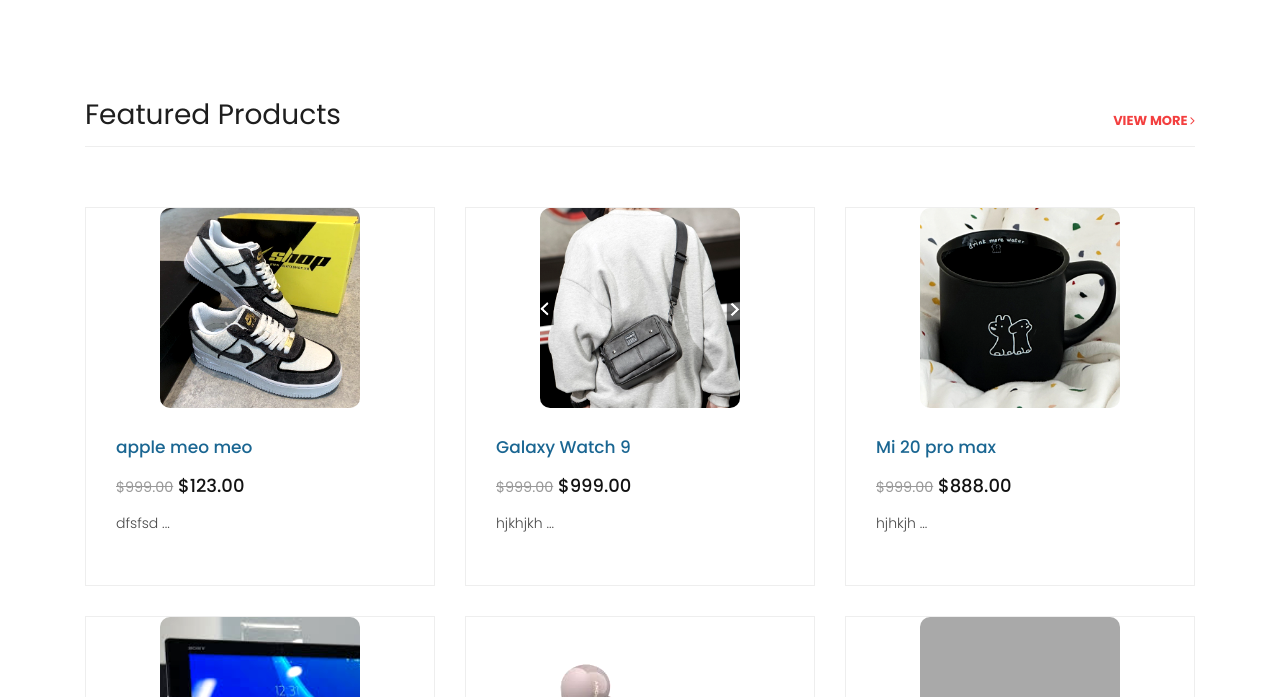
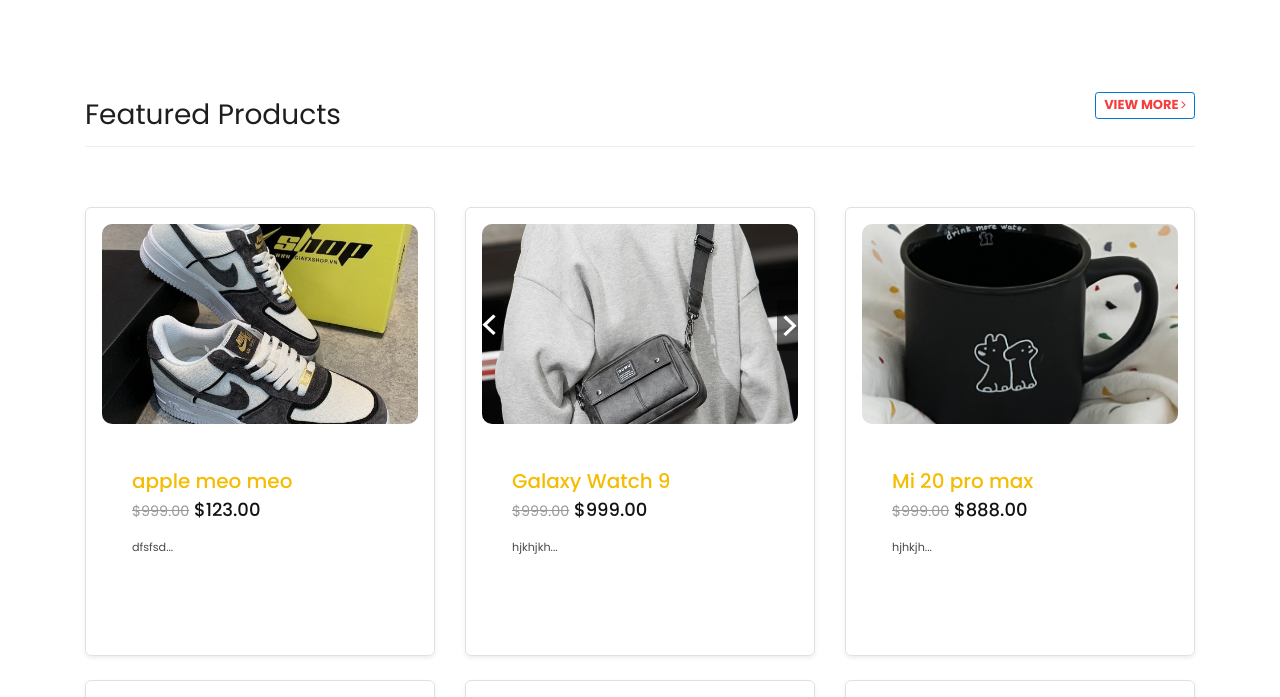
Before and after one commit to ThanhTuan208/Project_Shop, a PHP site: page / in a window 1280 px wide. Shown: the part 680-1377 px from the top of the page. Run offline with PHP 8.4, Linux system fonts and the light colour scheme; data comes from the database, SQL or seed files in the repository; data that the repository does not hold is empty; some libraries are stand-ins or nearby versions; grey boxes are pictures that could not be loaded.

Commit message:
little change

```diff
--- a/header.php
+++ b/header.php
@@ -1,10 +1,11 @@
+<?php session_start(); ?>
 <link href="https://cdn.jsdelivr.net/npm/bootstrap-icons/font/bootstrap-icons.css" rel="stylesheet">
 <link href="vendor/bootstrap/bootstrap.min.css" rel="stylesheet">
 <header class="">
     <nav class="navbar navbar-expand-lg">
         <div class="container">
             <a class="navbar-brand" href="index.php">
-                <?php session_start(); ?>
+
                 <h5 style="text-align: center;">Hello <br>
                     <em><?php echo isset($_SESSION['login_user']) ? $_SESSION["login_user"] : "friend" ?></em>
                 </h5>
@@ -45,7 +46,7 @@
                                 <i class="fa fa-list-alt mr-2"></i>
                                 <span>Shopping history</span>
                             </a>
-                        </div>
+                        </div>z`
                     </li>
 
                     <li class="nav-item">
--- a/index.php
+++ b/index.php
@@ -67,27 +67,28 @@
   <div class="latest-products">
     <div class="container">
       <div class="row">
-        <div class="col-md-12">
-          <div class="section-heading">
+        <div class="col-12">
+          <div class="section-heading d-flex justify-content-between align-items-center">
             <h2>Featured Products</h2>
-            <a href="featuredProduct.php">view more <i class="fa fa-angle-right"></i></a>
+            <a href="featuredProduct.php" class="btn btn-sm btn-outline-primary">view more <i
+                class="fa fa-angle-right"></i></a>
           </div>
         </div>
+
         <?php $getTopItem = $product->getFeatureItem(1, 0, 6);
         foreach ($getTopItem as $key => $value): ?>
-          <div class="col-md-4">
-            <div class="product-item">
-              <a style="width: 50px, height: 10px;" href="product-details.php?id=<?php echo $value['id'] ?>">
-                <img src="anh/<?php echo $value['image'] ?>" class="img-fluid" alt=""
-                  style="width: 200px; height: 200px; object-fit: cover;   display: block; margin: auto; filter: contrast(110%) brightness(105%); border-radius: 10px">
+          <div class="col-12 col-sm-6 col-lg-4 mb-4">
+            <div class="product-item border rounded shadow-sm p-3 h-100">
+              <a href="product-details.php?id=<?php echo $value['id'] ?>">
+                <img src="anh/<?php echo $value['image'] ?>" class="img-fluid" alt="<?php echo $value['name'] ?>"
+                  style="width: 100%; height: 200px; object-fit: cover; display: block; border-radius: 10px;">
               </a>
-              <div class="down-content">
+              <div class="down-content mt-3">
                 <a href="product-details.php?id=<?php echo $value['id'] ?>">
-                  <h4><?php echo $value['name'] ?></h4>
+                  <h5 class="text-truncate"><?php echo $value['name'] ?></h5>
                 </a>
                 <h6><small><del>$999.00</del></small> $<?php echo $value['price'] ?>.00</h6>
-                <p><?php echo substr($value['description'], 0, 100) ?> ...</p>
-
+                <p class="small"><?php echo substr($value['description'], 0, 100) ?>...</p>
               </div>
             </div>
           </div>
@@ -95,6 +96,7 @@
       </div>
     </div>
   </div>
+
 
   <div class="best-seller">
     <div class="container">
```
Also changed, not shown: anh/icons8-book-48.png (deleted), anh/icons8-quantum-50.png (deleted), anh/icons8-time-100.png (deleted), 1 other file.
